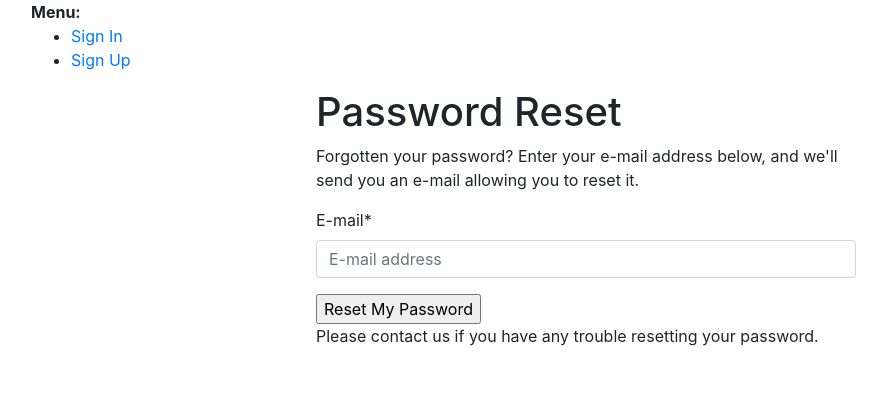
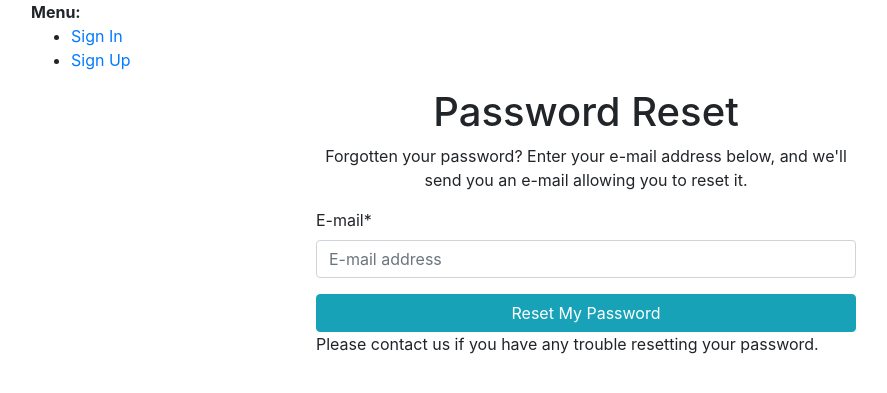
Before and after one commit to nicolasbolt/yt-clone, a Django app: page /accounts/password/reset/ in a window 1280 px wide. Shown: the top 393 px of the page, without its empty margins (54-941 px from the left). Run offline with Django 3.2, Linux system fonts and the light colour scheme; some libraries are stand-ins or nearby versions.

Commit message:
Password reset set up and added bootstrap styles

```diff
--- a/yt/templates/account/password_change.html
+++ b/yt/templates/account/password_change.html
@@ -11,6 +11,6 @@
     <form method="POST" action="{% url 'account_change_password' %}" class="password_change">
         {% csrf_token %}
         {{ form|crispy }}
-        <button type="submit" name="action">{% trans "Change Password" %}</button>
+        <button class="btn btn-info btn-block" type="submit" name="action">{% trans "Change Password" %}</button>
     </form>
 {% endblock %}
--- a/yt/templates/account/password_reset.html
+++ b/yt/templates/account/password_reset.html
@@ -8,17 +8,17 @@
 
 {% block content %}
 
-    <h1>{% trans "Password Reset" %}</h1>
+    <h1 class="text-center">{% trans "Password Reset" %}</h1>
     {% if user.is_authenticated %}
     {% include "account/snippets/already_logged_in.html" %}
     {% endif %}
 
-    <p>{% trans "Forgotten your password? Enter your e-mail address below, and we'll send you an e-mail allowing you to reset it." %}</p>
+    <p class="text-center">{% trans "Forgotten your password? Enter your e-mail address below, and we'll send you an e-mail allowing you to reset it." %}</p>
 
     <form method="POST" action="{% url 'account_reset_password' %}" class="password_reset">
         {% csrf_token %}
         {{ form|crispy }}
-        <input type="submit" value="{% trans 'Reset My Password' %}" />
+        <input class="btn btn-info btn-block" type="submit" value="{% trans 'Reset My Password' %}" />
     </form>
 
     <p>{% blocktrans %}Please contact us if you have any trouble resetting your password.{% endblocktrans %}</p>
--- a/yt/templates/account/password_reset_done.html
+++ b/yt/templates/account/password_reset_done.html
@@ -6,11 +6,11 @@
 {% block head_title %}{% trans "Password Reset" %}{% endblock %}
 
 {% block content %}
-    <h1>{% trans "Password Reset" %}</h1>
+    <h1 class="text-center">{% trans "Password Reset" %}</h1>
 
     {% if user.is_authenticated %}
     {% include "account/snippets/already_logged_in.html" %}
     {% endif %}
 
-    <p>{% blocktrans %}We have sent you an e-mail. Please contact us if you do not receive it within a few minutes.{% endblocktrans %}</p>
+    <p class="text-center">{% blocktrans %}We have sent you an e-mail. Please contact us if you do not receive it within a few minutes.{% endblocktrans %}</p>
 {% endblock %}
--- a/yt/templates/account/password_reset_from_key.html
+++ b/yt/templates/account/password_reset_from_key.html
@@ -15,7 +15,7 @@
             <form method="POST" action="{{ action_url }}">
                 {% csrf_token %}
                 {{ form|crispy }}
-                <input type="submit" name="action" value="{% trans 'change password' %}"/>
+                <input class="btn btn-info btn-block" type="submit" name="action" value="{% trans 'Change Password' %}"/>
             </form>
         {% else %}
             <p>{% trans 'Your password is now changed.' %}</p>
--- a/yt/templates/account/password_reset_from_key_done.html
+++ b/yt/templates/account/password_reset_from_key_done.html
@@ -4,6 +4,6 @@
 {% block head_title %}{% trans "Change Password" %}{% endblock %}
 
 {% block content %}
-    <h1>{% trans "Change Password" %}</h1>
-    <p>{% trans 'Your password is now changed.' %}</p>
+    <h1 class="text-center">{% trans "Change Password" %}</h1>
+    <p class="text-center">{% trans 'Your password is now changed.' %}</p>
 {% endblock %}
```
